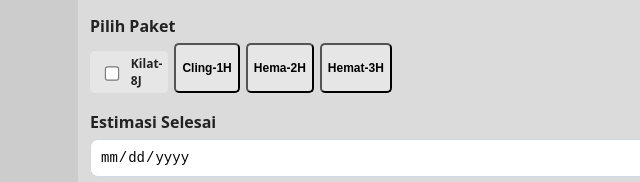
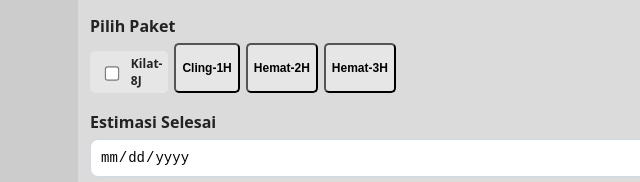
Before and after one commit to nurfatih62/laundry, a plain HTML site: page index.html in a window 1280 px wide. Shown: the part 422-604 px from the top of the page, 102-742 px from the left. Drawn offline with Linux system fonts and the light colour scheme.

Commit message:
Fix HTML encoding issues in index.html

```diff
--- a/index.html
+++ b/index.html
@@ -38,7 +38,7 @@
         <div class="paket-group">
           <label><input type="checkbox" id="kilat"> Kilat-8J</label>
           <button type="button" class="paket-btn" data-hari="1" id="cling">Cling-1H</button>
-          <button type="button" class="paket-btn" data-hari="2" id="hemat2">Hema-2H</button>
+          <button type="button" class="paket-btn" data-hari="2" id="hemat2">Hemat-2H</button>
           <button type="button" class="paket-btn" data-hari="3" id="hemat3">Hemat-3H</button>
         </div>
       </div>
```
